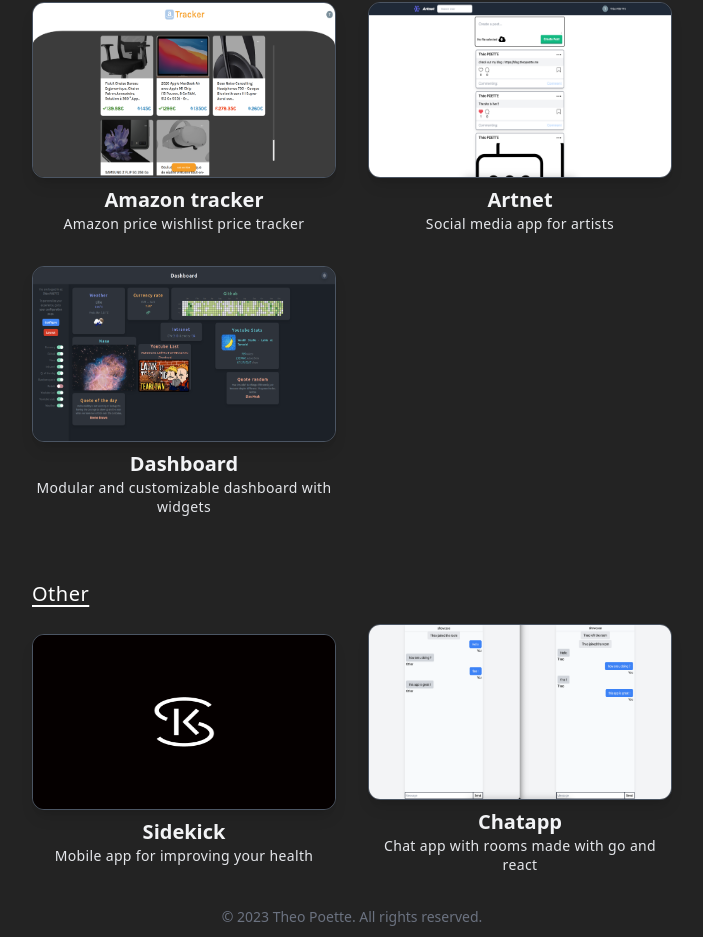
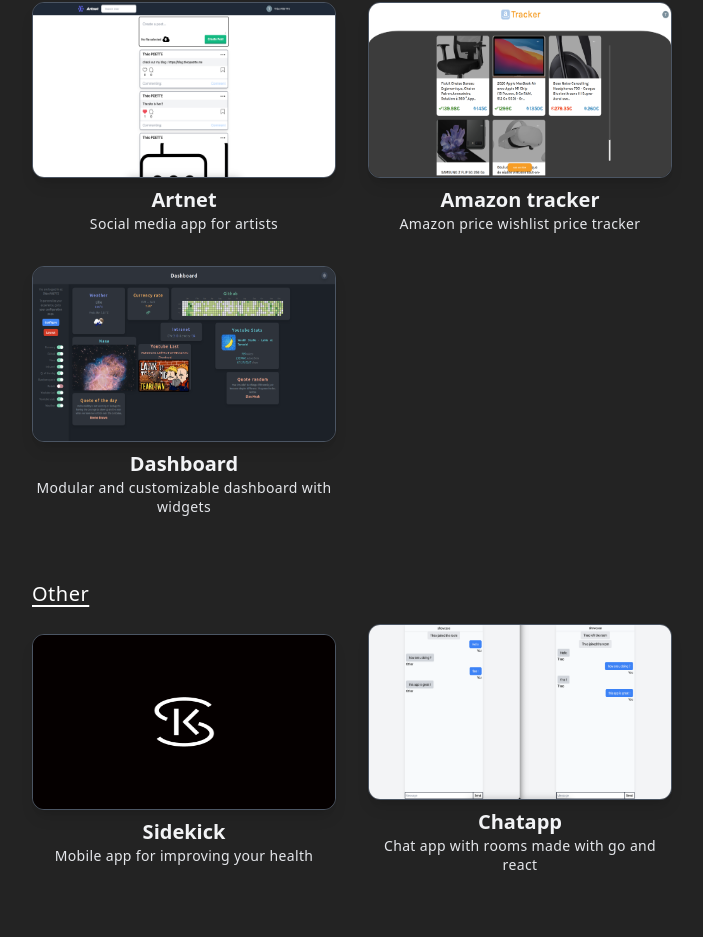
Before and after one commit to sisypheus/my_site, a Next.js app: page /projects in a window 1280 px wide. Shown: the part 685-1622 px from the top of the page, without its empty margins (288-991 px from the left). Built offline with nearby package versions, Linux system fonts and the light colour scheme.

Commit message:
feat: layout fixes and projects done

```diff
--- a/src/components/Layout.tsx
+++ b/src/components/Layout.tsx
@@ -6,8 +6,8 @@
   return (
     <main className="h-full bg-[#232323] md:px-8">
       <div className="mx-auto flex h-full max-w-3xl flex-col justify-between">
-        <Menu />
         <div className="mx-auto w-full px-4">
+          <Menu />
           <div className="w-full px-2 md:px-12">
             <div className="h-80">test</div>
             <div className="block">{children}</div>
--- a/src/pages/projects.tsx
+++ b/src/pages/projects.tsx
@@ -1,5 +1,6 @@
 import { NextPage } from "next";
 import Head from "next/head";
+import Link from "next/link";
 import FadeIn from "../components/FadeIn";
 import ProjectShowcase from "../components/ProjectShowcase";
 
@@ -32,18 +33,18 @@
             website="https://blog.theopoette.me"
           />
           <ProjectShowcase
+            name="Artnet"
+            description="Social media app for artists"
+            image="/projects/artnet.png"
+            github="https://github.com/sisypheus/artnet"
+            website="https://artnet.netlify.app/"
+          />
+          <ProjectShowcase
             name="Amazon tracker"
             description="Amazon price wishlist price tracker"
             image="/projects/tracker.png"
             github="https://github.com/sisypheus/amz-tracker"
             website="https://amz-tracker.netlify.app/"
-          />
-          <ProjectShowcase
-            name="Artnet"
-            description="Social media app for artists"
-            image="/projects/artnet.png"
-            github="https://github.com/sisypheus/artnet"
-            website="https://artnet.netlify.app/"
           />
           <ProjectShowcase
             name="Dashboard"
@@ -71,6 +72,15 @@
             github="https://github.com/sisypheus/chatappv2"
           />
         </div>
+
+        <div className="mt-16 flex items-center justify-center">
+          <Link
+            className="rounded-lg bg-blue-300 px-4 py-2 shadow"
+            href="/contact"
+          >
+            Contact me
+          </Link>
+        </div>
       </FadeIn>
     </>
   );
```
